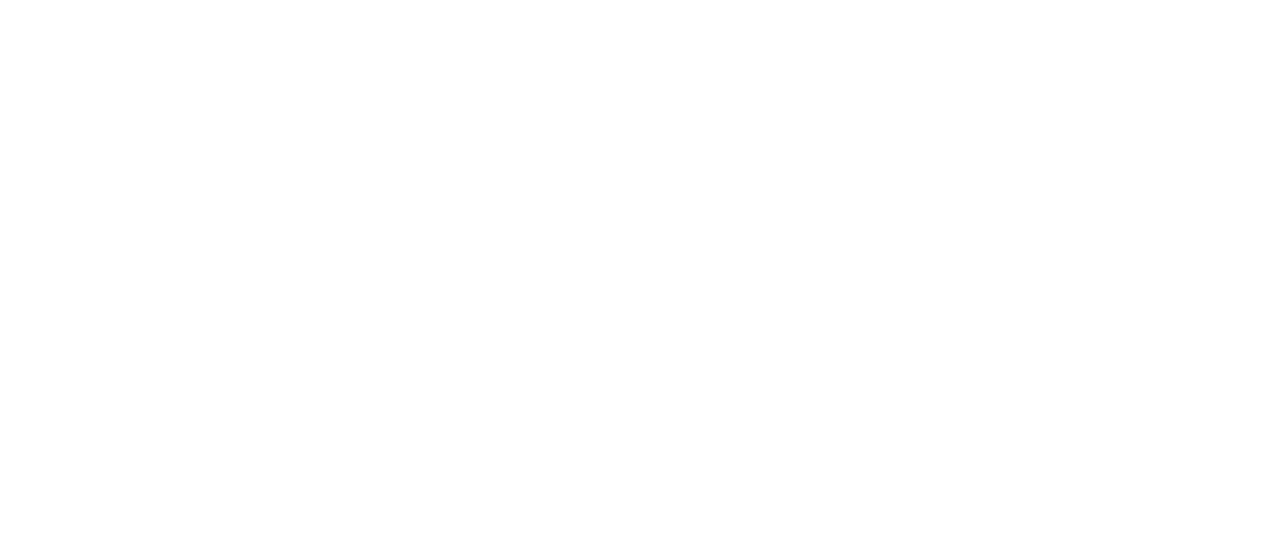
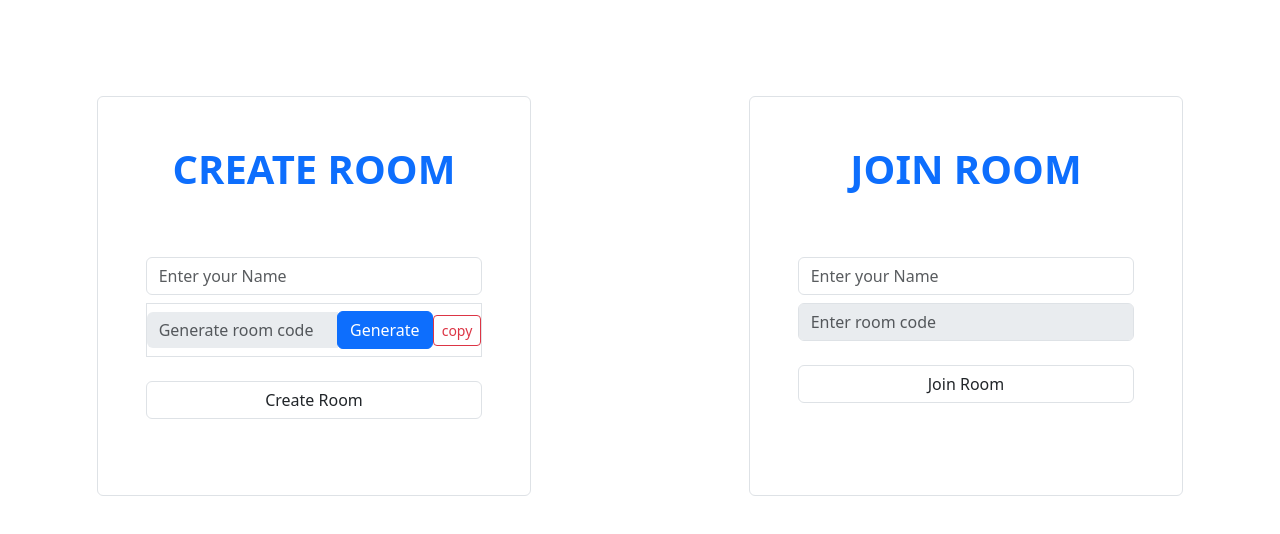
Before and after one commit to MadhavKrishanGoswami/InkCode-Fusion, a React (Create React App) app in the folder client/: page /start in a window 1280 px wide. Shown: the top 534 px of the page. Built offline with nearby package versions, Linux system fonts and the light colour scheme.

Commit message:
Made The Start Page (Basic UI)

```diff
--- a/client/package.json
+++ b/client/package.json
@@ -10,8 +10,10 @@
     "react": "^18.2.0",
     "react-bootstrap": "^2.9.1",
     "react-dom": "^18.2.0",
+    "react-hot-toast": "^2.4.1",
     "react-router-dom": "^6.18.0",
     "react-scripts": "5.0.1",
+    "uuid": "^9.0.1",
     "web-vitals": "^2.1.4"
   },
   "scripts": {
--- a/client/src/App.js
+++ b/client/src/App.js
@@ -3,9 +3,22 @@ import { BrowserRouter, Route, Routes } from "react-router-dom";
 import Home from "./pages/Home.js";
 import Start from "./pages/Start.js";
 import Room from "./pages/Room.js";
+import { Toaster } from "react-hot-toast";
 function App() {
   return (
     <>
+      <div>
+        <Toaster
+          position="top-right"
+          toastOptions={{
+            success: {
+              theme: {
+                primary: "#1E1E1E", //you can custmize it more if you want :)
+              },
+            },
+          }}
+        ></Toaster>
+      </div>
       <BrowserRouter>
         <Routes>
           <Route path="/" element={<Home />} />
--- /dev/null
+++ b/client/src/components/Forms/createRoomForm/index.js
@@ -0,0 +1,74 @@
+import React, { useState } from "react";
+import { v4 as uuidv4 } from "uuid";
+import toast from "react-hot-toast";
+import { useNavigate } from "react-router-dom";
+
+const CreateRoomForm = () => {
+  // State variables to store user input and room ID
+  const [roomId, setRoomId] = useState("");
+  const [userName, setUserName] = useState("");
+
+  // Hook to enable navigation in React
+  const navigate = useNavigate();
+
+  // Function to generate a new room ID
+  const createNewRoom = () => {
+    const id = uuidv4();
+    setRoomId(id);
+    toast.success("New Room Id Generated");
+  };
+
+  // Function to handle room creation and joining
+  const joinRoom = (e) => {
+    e.preventDefault();
+    // Validate user input
+    if (!userName || !roomId) {
+      toast.error("Please enter your Name & Room id");
+      return;
+    }
+    // Redirect user to the specified room with the given username
+    navigate(`/room/${roomId}`, { state: { userName } });
+  };
+
+  return (
+    <form className="form col-md-12 mt-5">
+      <div className="form-group">
+        <input
+          type="text"
+          className="form-control my-2"
+          placeholder="Enter your Name"
+          onChange={(e) => setUserName(e.target.value)}
+          value={userName}
+        />
+      </div>
+      <div className="form-group border">
+        <div className="input-group d-flex align-items-center justify-content-center">
+          <input
+            type="text"
+            className="form-control my-2 border-0"
+            disabled
+            placeholder="Generate room code"
+            value={roomId}
+          />
+          <div className="input-group-append">
+            <button
+              className="btn btn-primary"
+              type="button"
+              onClick={createNewRoom}
+            >
+              Generate
+            </button>
+            <button className="btn btn-outline-danger btn-sm">copy</button>
+          </div>
+        </div>
+      </div>
+      <button
+        className="mt-4 btn-primary btn-block form-control"
+        onClick={joinRoom}
+      >
+        Create Room
+      </button>
+    </form>
+  );
+};
+export default CreateRoomForm;
--- /dev/null
+++ b/client/src/components/Forms/index.css
@@ -0,0 +1,3 @@
+.form-box {
+  height: 400px;
+}
--- /dev/null
+++ b/client/src/components/Forms/index.js
@@ -0,0 +1,19 @@
+import "./index.css";
+import CreateRoomForm from "./createRoomForm/index";
+import JoinRoomForm from "./joinRoomForm/index";
+
+const Forms = () => {
+  return (
+    <div className="row h-100 pt-5">
+      <div className="col-md-4 mt-5 form-box p-5 border rounded-2 mx-auto d-flex flex-column align-items-center">
+        <h1 className="text-primary fw-bold "> CREATE ROOM </h1>
+        <CreateRoomForm />
+      </div>
+      <div className="col-md-4 mt-5 form-box p-5 border rounded-2 mx-auto d-flex flex-column align-items-center">
+        <h1 className="text-primary fw-bold "> JOIN ROOM </h1>
+        <JoinRoomForm />
+      </div>
+    </div>
+  );
+};
+export default Forms;
--- /dev/null
+++ b/client/src/components/Forms/joinRoomForm/index.js
@@ -0,0 +1,55 @@
+import React, { useState } from "react";
+import toast from "react-hot-toast";
+import { useNavigate } from "react-router-dom";
+
+const JoinRoomForm = () => {
+  // State variables to store user input
+  const [roomId, setRoomId] = useState("");
+  const [userName, setUserName] = useState("");
+
+  // Hook to enable navigation in React
+  const navigate = useNavigate();
+
+  // Function to handle room joining
+  const joinRoom = (e) => {
+    e.preventDefault();
+    // Validate user input
+    if (!userName || !roomId) {
+      toast.error("Please enter your Name & Room id");
+      return;
+    }
+    // Redirect user to the specified room with the given username
+    navigate(`/room/${roomId}`, { state: { userName } });
+  };
+
+  return (
+    <form className="form col-md-12 mt-5">
+      <div className="form-group">
+        <input
+          type="text"
+          className="form-control my-2"
+          placeholder="Enter your Name"
+          onChange={(e) => setUserName(e.target.value)}
+          value={userName}
+        />
+      </div>
+      <div className="form-group">
+        <input
+          type="text"
+          className="form-control my-2"
+          disabled
+          placeholder="Enter room code"
+          onChange={(e) => setRoomId(e.target.value)}
+          value={roomId}
+        />
+      </div>
+      <button
+        className="mt-4 btn-primary btn-block form-control"
+        onClick={joinRoom}
+      >
+        Join Room
+      </button>
+    </form>
+  );
+};
+export default JoinRoomForm;
--- a/client/src/pages/Start.js
+++ b/client/src/pages/Start.js
@@ -1,7 +1,11 @@
 import React from "react";
-
+import Forms from "../components/Forms/index";
 const Start = () => {
-  return <div className="startPageWrapper"></div>;
+  return (
+    <div className="startPageWrapper">
+      <Forms />
+    </div>
+  );
 };
 
 export default Start;
```
Also changed, not shown: client/src/index.js (+8 -7 lines), client/src/components/Forms/createRoomForm/index.css (added), client/src/components/Forms/joinRoomForm/index.css (added), client/src/components/joinRoomForm/index.css (deleted), client/src/components/joinRoomForm/index.js (deleted), 1 other file (tests, documents, lock files or other folders).
